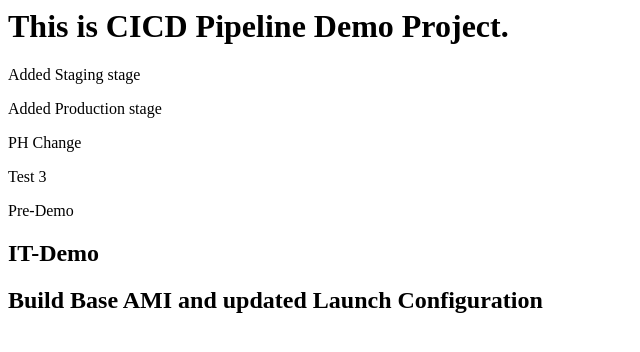
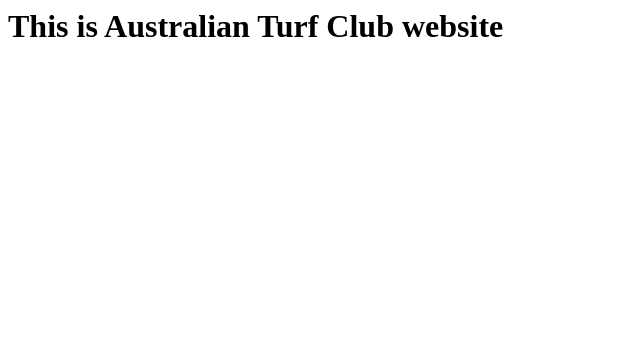
Before and after one commit to saifatc/events, a plain HTML site: page index.html in a window 1280 px wide. Shown: the whole page, without its empty margins (0-640 px from the left). Drawn offline with Linux system fonts and the light colour scheme.

Commit message:
removed text

```diff
--- a/index.html
+++ b/index.html
@@ -3,13 +3,6 @@
         <title>CICD Pipeline Demo Project</title>
     </head>
     <body>
-        <h1>This is CICD Pipeline Demo Project.</h1>
-		<p>Added Staging stage</p>
-		<p>Added Production stage</p>
-		<p>PH Change</p>
-		<p>Test 3 </p>
-		<p>Pre-Demo</p>
-		<h2>IT-Demo</h2>
-		<h2>Build Base AMI and updated Launch Configuration</h2>
+        <h1>This is Australian Turf Club website</h2>
     </body>
 </html>
```
